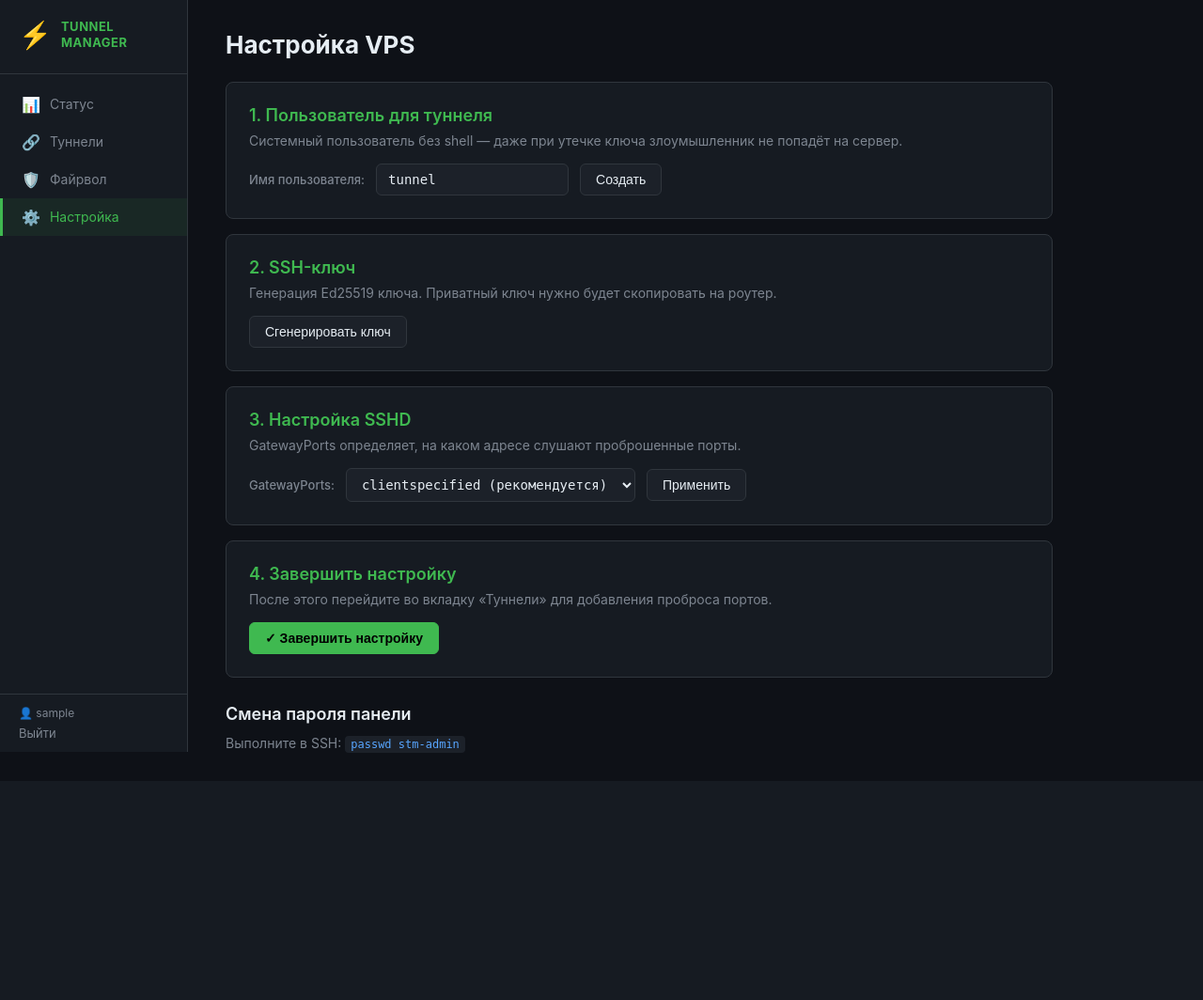
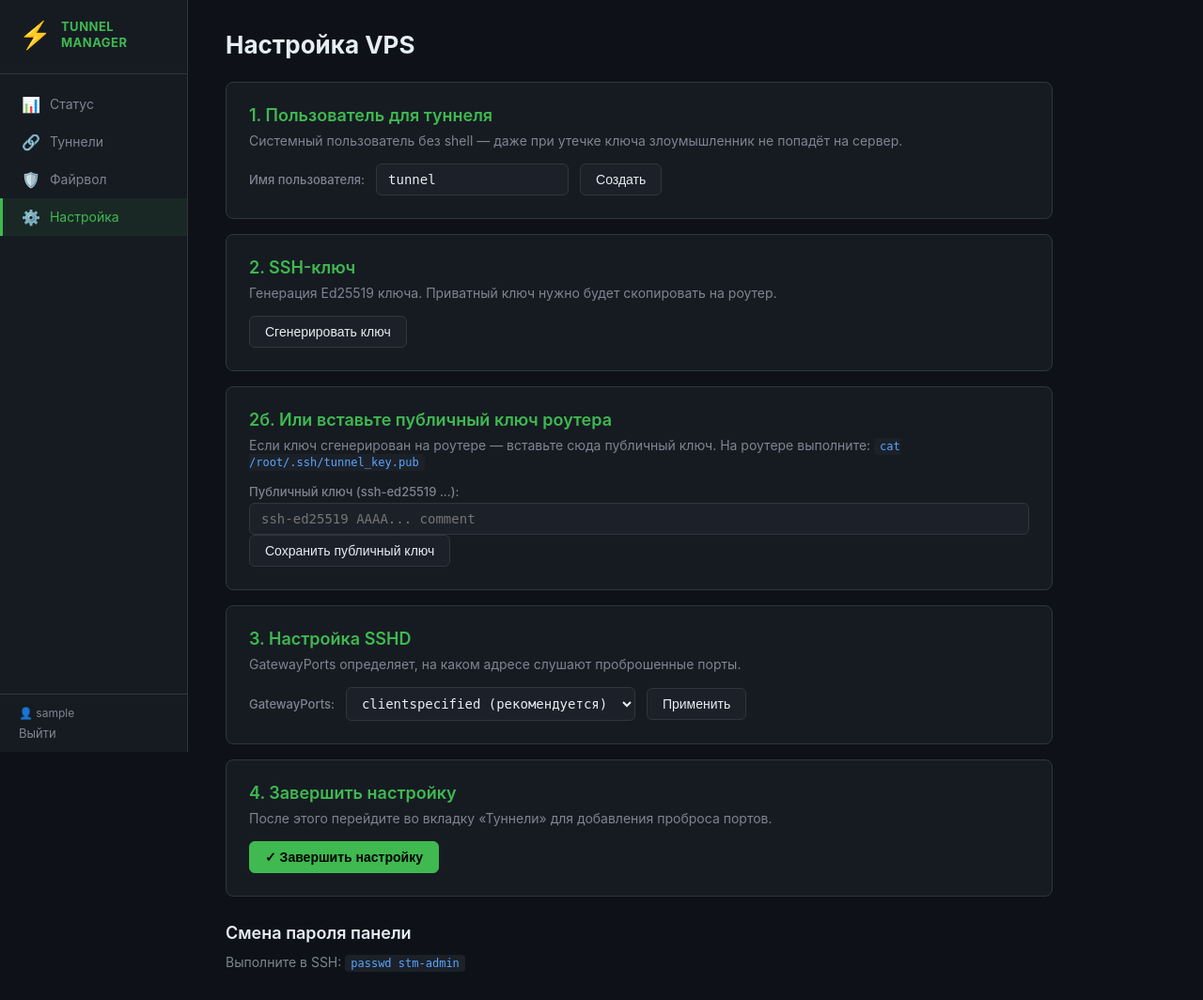
Before and after one commit to youenmy/ssh-tunnel-manager, a Flask app: page /setup in a window 1280 px wide. Shown: the whole page at 94% size. Before the commit the page ends 800 px from the top, so only its background shows below. Run offline with Flask 3, Linux system fonts and the light colour scheme; the visitor is signed in with stand-in values (Sample User, id 1).

Commit message:
fix: LuCI key save button, start button, key preview

```diff
--- a/vps/app.py
+++ b/vps/app.py
@@ -144,6 +144,15 @@ def setup():
             save_config(cfg)
             _rebuild_authorized_keys(cfg)
             flash("SSH key generated", "success")
+        elif action == "import_pubkey":
+            pubkey = request.form.get("pubkey", "").strip()
+            if pubkey.startswith("ssh-") and len(pubkey) > 30:
+                cfg["public_key"] = pubkey
+                save_config(cfg)
+                _rebuild_authorized_keys(cfg)
+                flash("Public key saved and authorized_keys updated", "success")
+            else:
+                flash("Invalid public key format (must start with ssh-ed25519 or ssh-rsa)", "error")
         elif action == "apply_sshd":
             gw = request.form.get("gateway_ports", "clientspecified")
             cfg["gateway_ports"] = gw
--- a/vps/templates/setup.html
+++ b/vps/templates/setup.html
@@ -36,6 +36,25 @@
         {% if config.public_key %}
         <div class="key-block">
             <h3>Публичный ключ <small>(установлен на VPS)</small></h3>
+            <pre class="key-content">{{ config.public_key }}</pre>
+        </div>
+        {% endif %}
+    </div>
+
+    <div class="step">
+        <h2>2б. Или вставьте публичный ключ роутера</h2>
+        <p>Если ключ сгенерирован на роутере — вставьте сюда публичный ключ. На роутере выполните: <code>cat /root/.ssh/tunnel_key.pub</code></p>
+        <form method="post">
+            <input type="hidden" name="action" value="import_pubkey">
+            <div class="form-group">
+                <label>Публичный ключ (ssh-ed25519 ...):</label>
+                <input type="text" name="pubkey" placeholder="ssh-ed25519 AAAA... comment" required>
+            </div>
+            <button type="submit" class="btn">Сохранить публичный ключ</button>
+        </form>
+        {% if config.public_key %}
+        <div class="key-block">
+            <h3>Текущий публичный ключ</h3>
             <pre class="key-content">{{ config.public_key }}</pre>
         </div>
         {% endif %}
```
